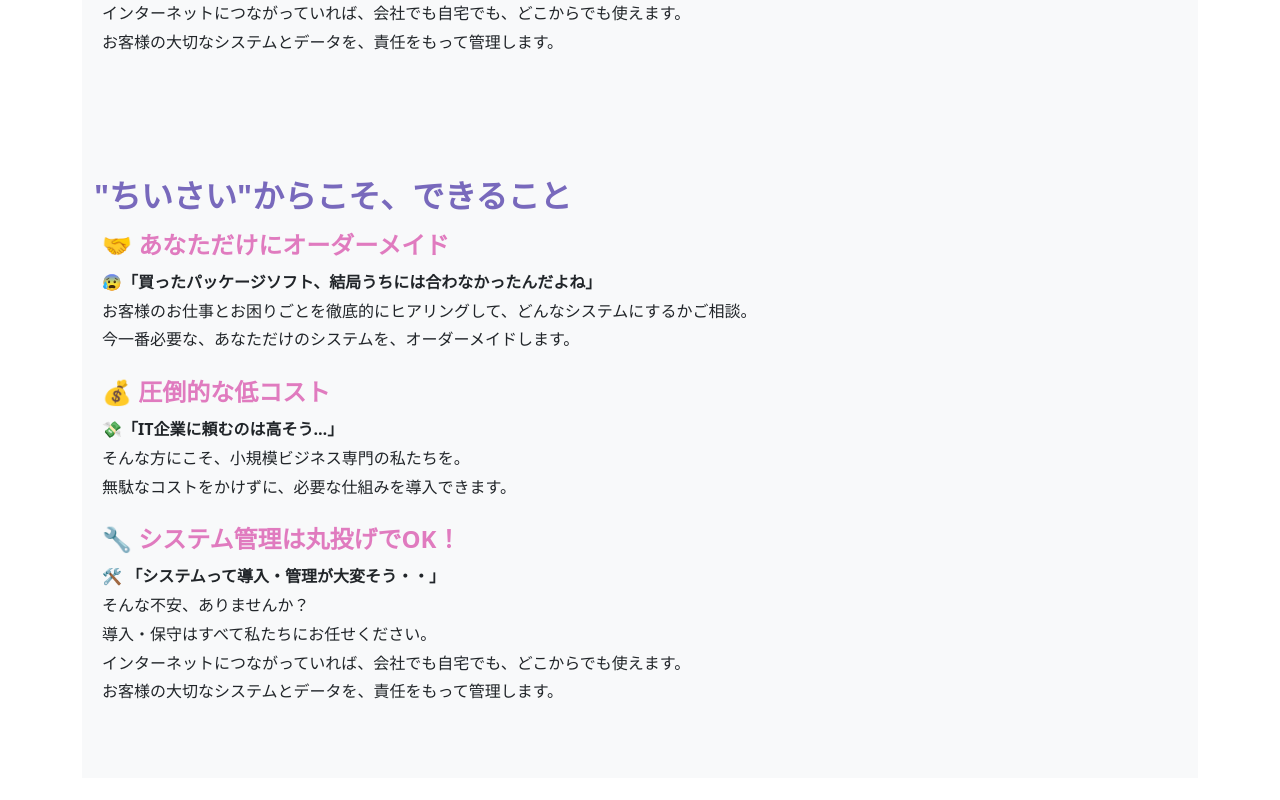
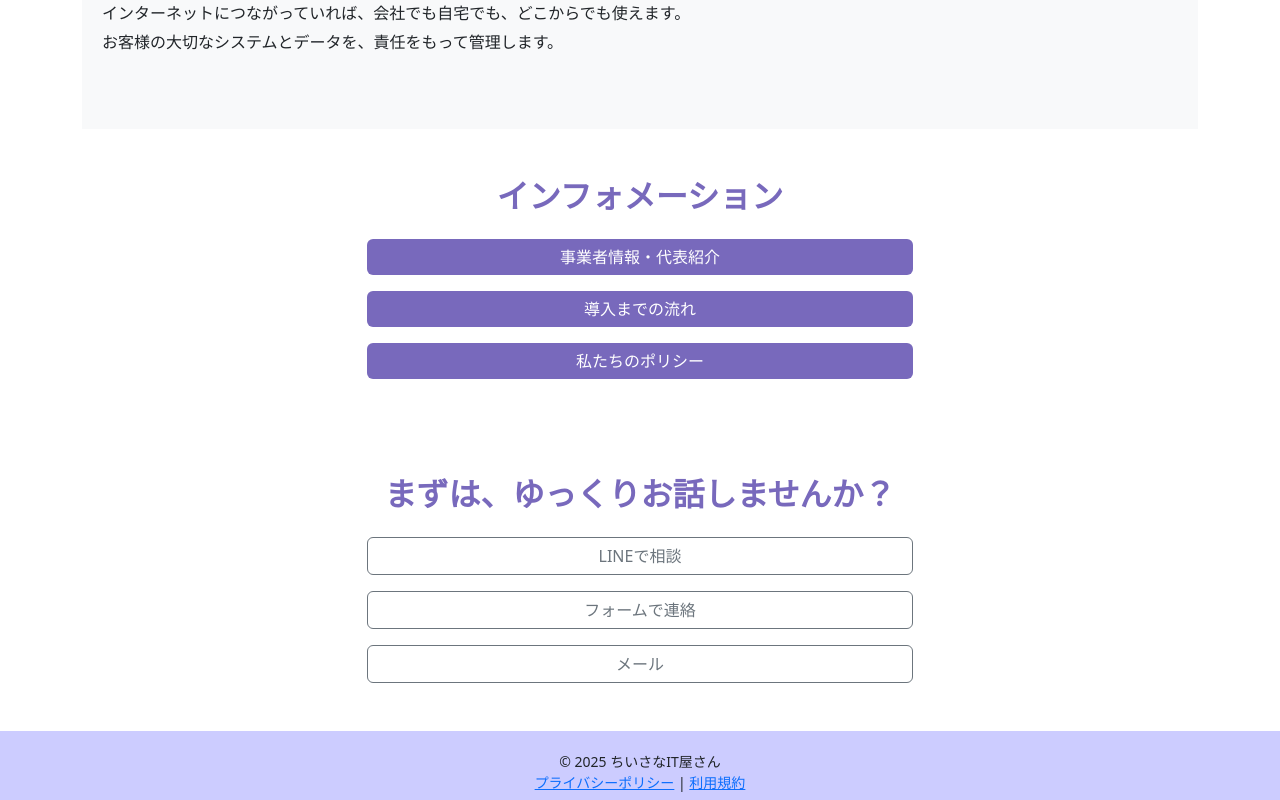
Before and after one commit to ogawa-gorilla/lp, a Next.js app: page / in a window 1280 px wide. Shown: the part 2360-3160 px from the top of the page. Built offline with nearby package versions, Linux system fonts and the light colour scheme.

Commit message:
ミスを修正

```diff
--- a/src/app/page.tsx
+++ b/src/app/page.tsx
@@ -192,72 +192,6 @@ export default function Home() {
                         </div>
                     </div>
                 </section>
-                {/* ページ4 */}
-                <section className="bg-light py-5">
-                    <div className="container">
-                        <h2 className="section-title mb-3">
-                            "ちいさい"からこそ、できること
-                        </h2>
-
-                        <div className="ms-2">
-                            <div className="mb-4">
-                                <h4 className="text-subheadline fw-bold subsection-heading">
-                                    🤝 あなただけにオーダーメイド
-                                </h4>
-                                <div className="page4-content">
-                                    <p>
-                                        <strong>
-                                            😰「買ったパッケージソフト、結局うちには合わなかったんだよね」
-                                        </strong>
-                                        <br />
-                                        お客様のお仕事とお困りごとを徹底的にヒアリングして、どんなシステムにするかご相談。
-                                        <br />
-                                        今一番必要な、あなただけのシステムを、オーダーメイドします。
-                                    </p>
-                                </div>
-                            </div>
-
-                            <div className="mb-4">
-                                <h4 className="text-subheadline fw-bold subsection-heading">
-                                    💰 圧倒的な低コスト
-                                </h4>
-                                <div className="page4-content">
-                                    <p>
-                                        <strong>
-                                            💸「IT企業に頼むのは高そう…」
-                                        </strong>
-                                        <br />
-                                        そんな方にこそ、小規模ビジネス専門の私たちを。
-                                        <br />
-                                        無駄なコストをかけずに、必要な仕組みを導入できます。
-                                    </p>
-                                </div>
-                            </div>
-
-                            <div className="mb-4">
-                                <h4 className="text-subheadline fw-bold subsection-heading">
-                                    🔧 システム管理は丸投げでOK！
-                                </h4>
-                                <div className="page4-content">
-                                    <p>
-                                        <strong>
-                                            🛠️
-                                            「システムって導入・管理が大変そう・・」
-                                        </strong>
-                                        <br />
-                                        そんな不安、ありませんか？
-                                        <br />
-                                        導入・保守はすべて私たちにお任せください。
-                                        <br />
-                                        インターネットにつながっていれば、会社でも自宅でも、どこからでも使えます。
-                                        <br />
-                                        お客様の大切なシステムとデータを、責任をもって管理します。
-                                    </p>
-                                </div>
-                            </div>
-                        </div>
-                    </div>
-                </section>
 
                 {/* ページ6 */}
                 <section className="py-5 text-center">
```
